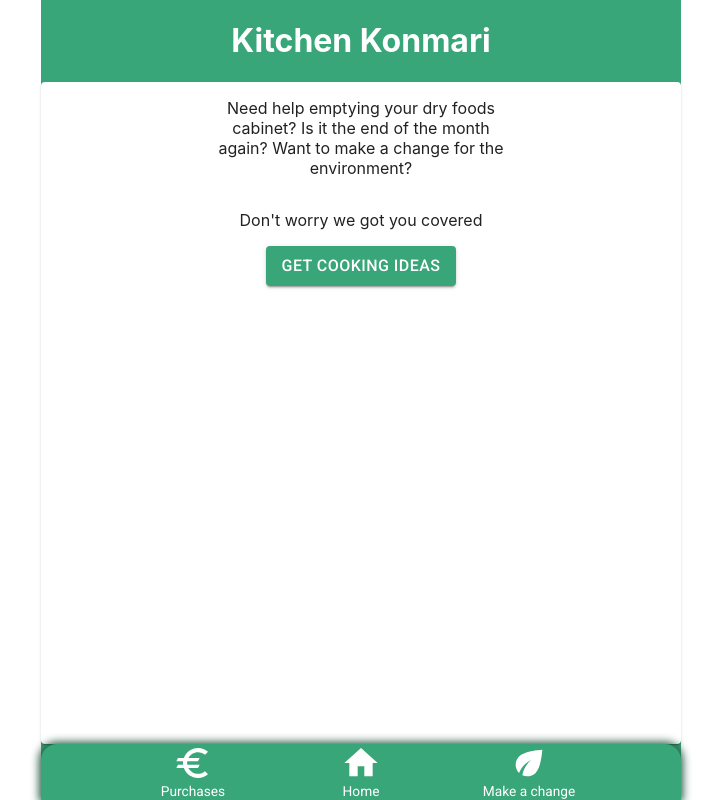
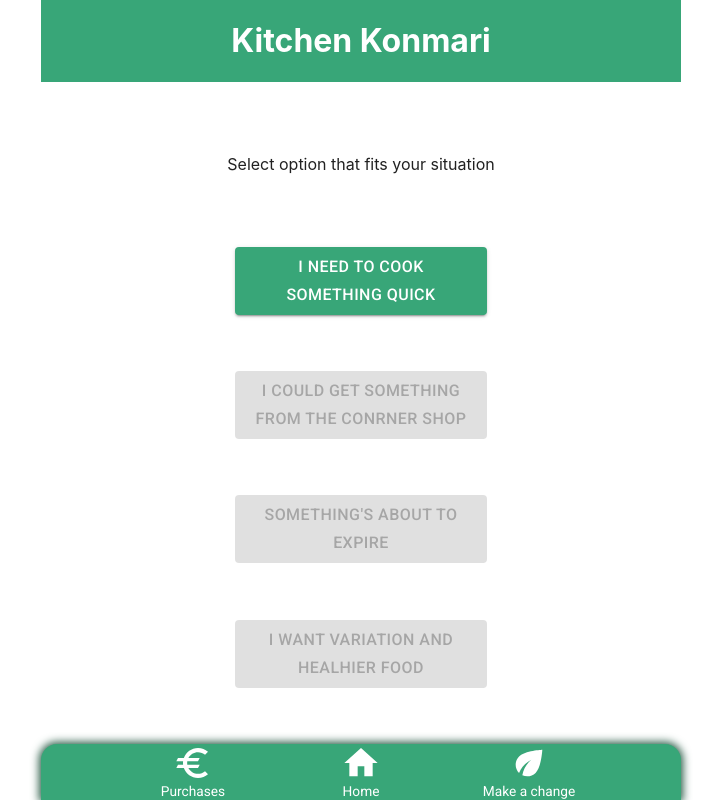
Before and after one commit to Marantle/junction2019, a React (Create React App) app in the folder web/: page / in a window 1280 px wide. Shown: the whole page, without its empty margins (279-1000 px from the left). Built offline with nearby package versions, Linux system fonts and the light colour scheme.

Commit message:
main cohoice and other style adjustments

```diff
--- a/web/src/App.js
+++ b/web/src/App.js
@@ -10,6 +10,7 @@ import { useTheme } from '@material-ui/core/styles';
 import { VIEW, changeView } from './store/view';
 import LandingPage from './views/LandingPage';
 import PruchaseHistory from './views/PurchaseHistory';
+import MainChoice from './views/MainChoice';
 
 function App() {
   const view = useSelector(state => state.view);
@@ -26,18 +27,27 @@ function App() {
         margin: 'auto',
         maxWidth: '640px'
       }}
-      bgcolor='secondary.main'
     >
-      <Box component='h1' textAlign='center' color='text.secondary'>
-        Kitchen Konmari
+      <Box bgcolor='secondary.main'>
+        <Box component='h1' textAlign='center' color='text.secondary'>
+          Kitchen Konmari
+        </Box>
       </Box>
-      <Box style={{ flex: 1 }} color='text.primary'>
+      <Box
+        flex={'1'}
+        display='flex'
+        flexDirection='column'
+        color='text.primary'
+        overflow='scroll'
+      >
         {(() => {
           switch(view) {
             case VIEW.LANDING:
               return <LandingPage />
             case VIEW.PURCHASE_HISTORY:
               return <PruchaseHistory />
+            case VIEW.MAIN_CHOICE:
+              return <MainChoice />
             default:
               return <h1>{view} is not known</h1>
           }
--- a/web/src/store/view.js
+++ b/web/src/store/view.js
@@ -1,9 +1,10 @@
 export const VIEW = {
   LANDING: 'LANDING',
-  PURCHASE_HISTORY: 'PURCHASE_HISTORY'
+  PURCHASE_HISTORY: 'PURCHASE_HISTORY',
+  MAIN_CHOICE: 'MAIN_CHOICE'
 }
 
-const defaultState = VIEW.LANDING;
+const defaultState = VIEW.MAIN_CHOICE;
 
 const CHANGE_VIEW = 'CHANGE_VIEW';
 
--- a/web/src/views/LandingPage.js
+++ b/web/src/views/LandingPage.js
@@ -1,18 +1,23 @@
 import React from 'react';
 import { useDispatch } from 'react-redux';
-import { Paper, Box, Button } from '@material-ui/core';
+import { Box, Button } from '@material-ui/core';
 
 import { changeView, VIEW } from '../store/view';
 
 export default function LandingPage() {
   const dispatch = useDispatch();
   const onClick = () => {
-    dispatch(changeView(VIEW.PURCHASE_HISTORY));
+    dispatch(changeView(VIEW.MAIN_CHOICE));
   }
 
   return (
-    <Box bgcolor={'secondary.main'} display='flex' flexDirection='column' height='100%'>
-      <Paper style={{ flex: '1', flexDirection: 'column', display: 'flex', alignItems: 'center' }}>
+    <Box
+      display='flex'
+      flexDirection='column'
+      height='100%'
+      flex='1'
+      alignItems='center'
+    >
         <p style={{ textAlign: 'center', maxWidth: '300px' }}>
           Need help emptying your dry foods cabinet? Is it the end of the month again? Want to make a change for the environment?
         </p>
@@ -22,7 +27,6 @@ export default function LandingPage() {
         <Button variant='contained' color='secondary' onClick={onClick}>
           Get cooking ideas
         </Button>
-      </Paper>
     </Box>
   )
 }
--- /dev/null
+++ b/web/src/views/MainChoice.js
@@ -0,0 +1,42 @@
+import React from 'react';
+import { useDispatch } from 'react-redux';
+import { Box, Button } from '@material-ui/core';
+
+import { changeView, VIEW } from '../store/view';
+
+const SelectionButton = ({ children, ...props }) => (
+  <Button variant='contained' color='secondary' {...props}>
+    <Box style={{ maxWidth: '220px' }}>{children}</Box>
+  </Button>
+);
+
+export default function LandingPage() {
+  const dispatch = useDispatch();
+  const onClick = () => {
+    dispatch(changeView(VIEW.PURCHASE_HISTORY));
+  }
+
+  return (
+    <Box style={{
+      flex: '1',
+      display: 'flex',
+      flexDirection: 'column',
+      alignItems: 'center',
+      justifyContent: 'space-evenly'
+    }}>
+      <p>Select option that fits your situation</p>
+      <SelectionButton onClick={onClick}>
+        I need to cook something quick
+      </SelectionButton>
+      <SelectionButton disabled>
+        I could get something from the conrner shop
+      </SelectionButton>
+      <SelectionButton disabled>
+        Something's about to expire
+      </SelectionButton>
+      <SelectionButton disabled>
+        I want variation and healhier food
+      </SelectionButton>
+    </Box>
+  )
+}
```
